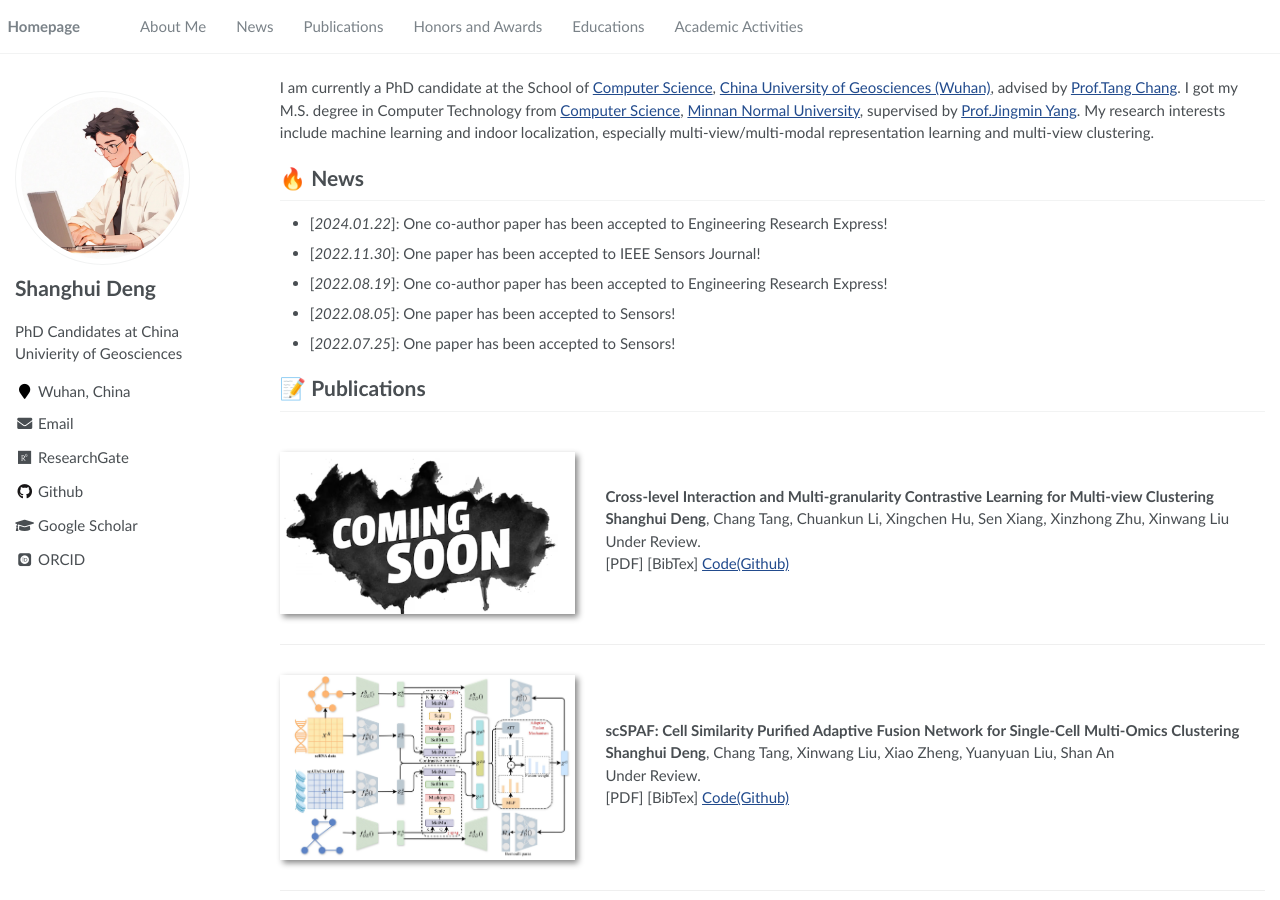
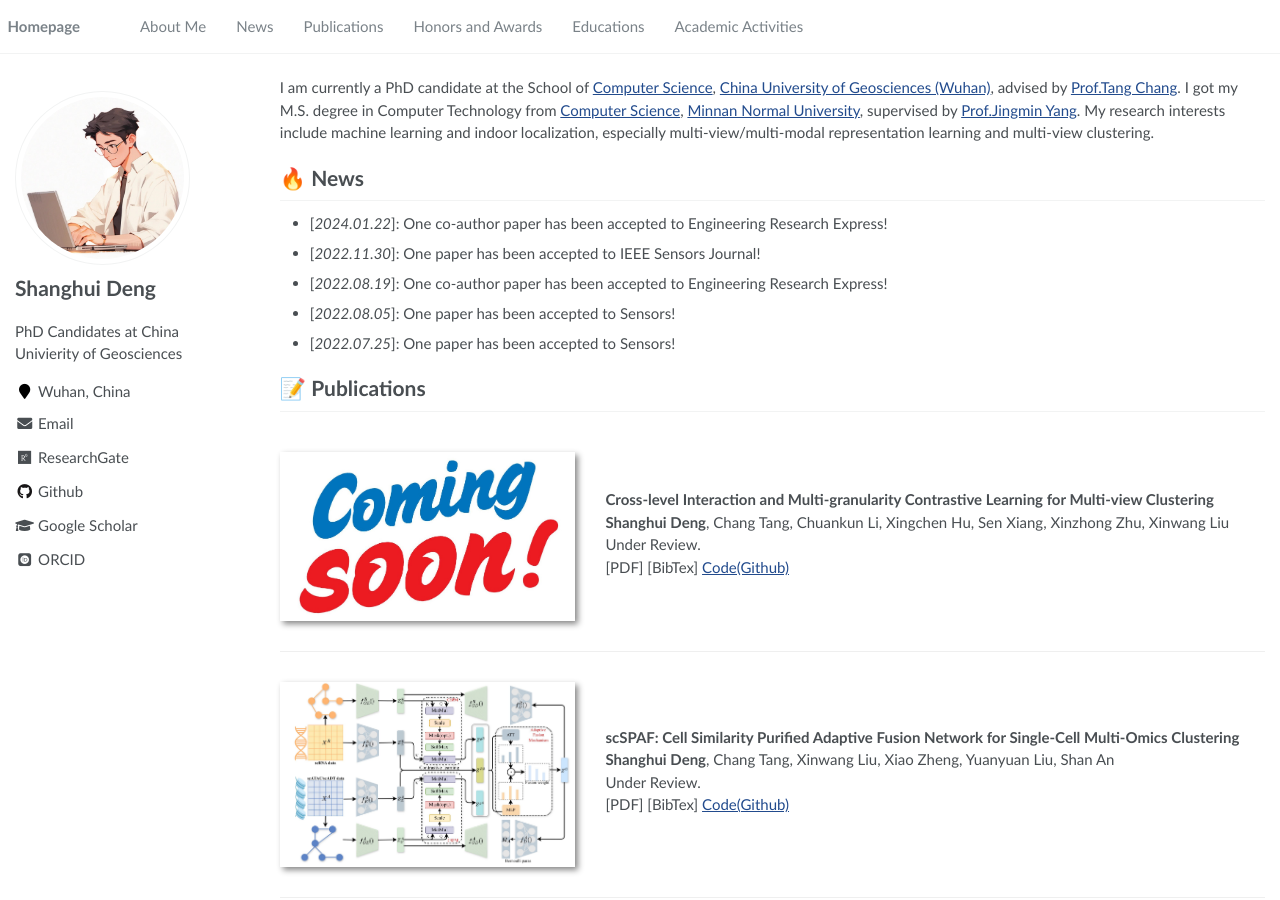
Before and after one commit to Shanghui-Deng/Shanghui-Deng.github.io, a Jekyll site: the page built from _pages/about.md, in a window 1280 px wide and 900 px high. Built offline with Jekyll 4.4.1, drawn with Linux system fonts in a browser that asks for light colours; some web fonts are replaced.

Commit message:
Update about.md

```diff
--- a/_pages/about.md
+++ b/_pages/about.md
@@ -29,7 +29,7 @@ I am currently a PhD candidate at the School of [Computer Science](https://cs.cu
 - \[*2022.07.25*\]: One paper has been accepted to Sensors!
 
 # 📝 Publications
-<div class='paper-box'><div class='paper-box-image'><div><img src='images/DEMO.png' alt="sym" width="100%"></div></div>
+<div class='paper-box'><div class='paper-box-image'><div><img src='images/DEMO.jpg' alt="sym" width="100%"></div></div>
 <div class='paper-box-text' markdown="1">
 
 **Cross-level Interaction and Multi-granularity Contrastive Learning for Multi-view Clustering** \\
```
